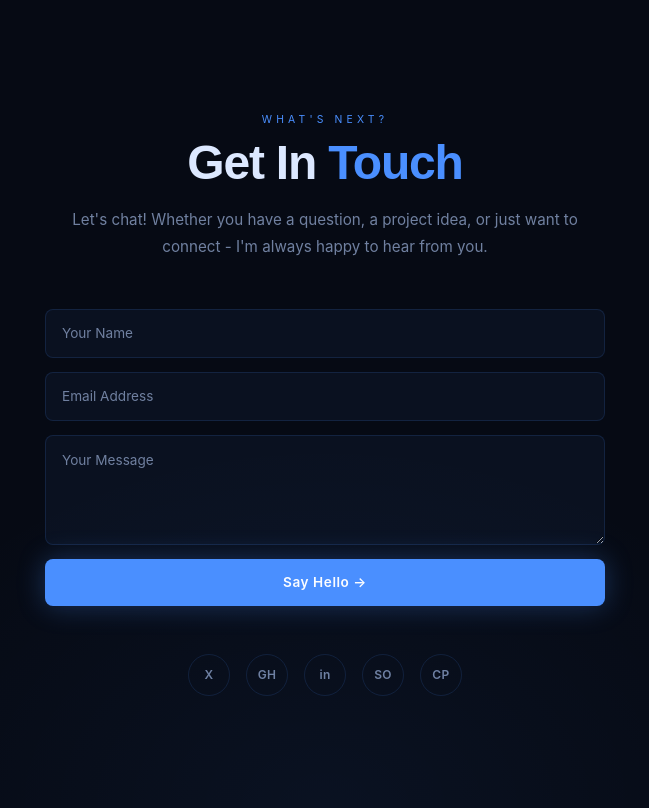
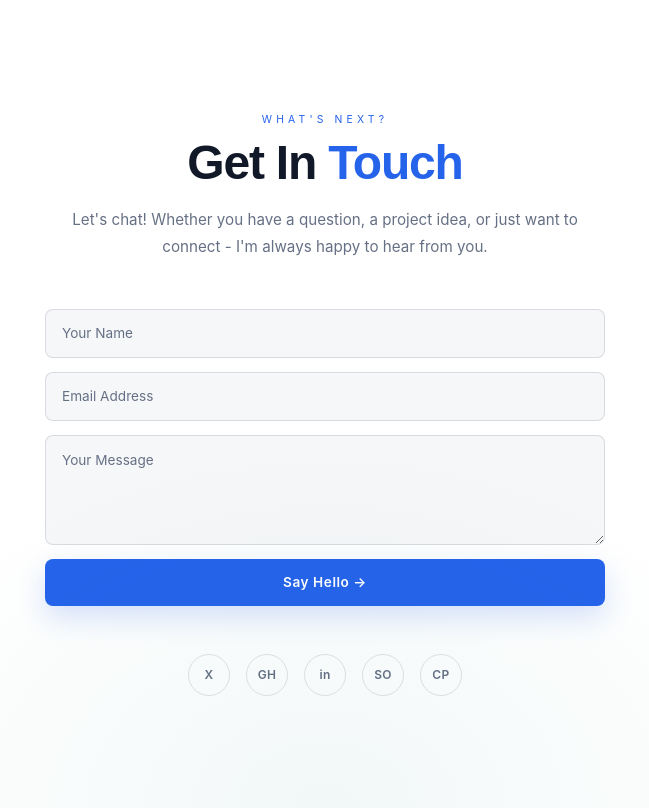
Before and after one commit to Sunilshah-7/portfolio_v1.0, a Next.js app: page /contact in a window 1280 px wide. Shown: the whole page, without its empty margins (315-964 px from the left). Built offline with nearby package versions, Linux system fonts and the light colour scheme.

Commit message:
Refresh portfolio with light theme

```diff
--- a/app/globals.css
+++ b/app/globals.css
@@ -1,17 +1,15 @@
 @import "tailwindcss";
 
 :root {
-  --bg: #060a14;
-  --bg2: #0a1120;
-  --bg3: #0e1628;
-  --blue: #4a8fff;
-  --purple: #9b6cf7;
-  --text: #dce8ff;
-  --muted: #7080a0;
-  --border: rgba(74, 143, 255, 0.14);
-  --glass: rgba(8, 16, 32, 0.75);
-  /* --background: #ffffff;
-  --foreground: #171717; */
+  --bg: #ffffff;
+  --bg2: #f6f7f9;
+  --bg3: #eef1f5;
+  --blue: #2563eb;
+  --teal: #0f766e;
+  --text: #111827;
+  --muted: #667085;
+  --border: rgba(15, 23, 42, 0.12);
+  --glass: rgba(255, 255, 255, 0.84);
 }
 
 @theme inline {
@@ -21,7 +19,7 @@
   --color-bg2: var(--bg2);
   --color-bg3: var(--bg3);
   --color-blue: var(--blue);
-  --color-purple: var(--purple);
+  --color-teal: var(--teal);
   --color-text: var(--text);
   --color-muted: var(--muted);
   --color-border: var(--border);
@@ -65,7 +63,7 @@ body {
 .cur-ring {
   width: 30px;
   height: 30px;
-  border: 1.5px solid rgba(74, 143, 255, 0.45);
+  border: 1.5px solid rgba(37, 99, 235, 0.35);
   transition:
     width 0.2s,
     height 0.2s,
@@ -76,7 +74,7 @@ body {
   width: 52px;
   height: 52px;
   opacity: 0.8;
-  border-color: rgba(74, 143, 255, 0.7);
+  border-color: rgba(37, 99, 235, 0.62);
 }
 
 nav {
@@ -95,7 +93,7 @@ nav {
 }
 
 nav.solid {
-  background: rgba(6, 10, 20, 0.88);
+  background: rgba(255, 255, 255, 0.88);
   backdrop-filter: blur(24px);
   box-shadow: 0 1px 0 var(--border);
 }
@@ -193,8 +191,8 @@ nav.solid {
   pointer-events: none;
   z-index: 0;
   background-image:
-    linear-gradient(rgba(74, 143, 255, 0.025) 1px, transparent 1px),
-    linear-gradient(90deg, rgba(74, 143, 255, 0.025) 1px, transparent 1px);
+    linear-gradient(rgba(37, 99, 235, 0.045) 1px, transparent 1px),
+    linear-gradient(90deg, rgba(37, 99, 235, 0.045) 1px, transparent 1px);
   background-size: 60px 60px;
 }
 
@@ -232,7 +230,7 @@ nav.solid {
 }
 
 .hero-name .grad {
-  background: linear-gradient(120deg, var(--blue) 0%, var(--purple) 100%);
+  background: linear-gradient(120deg, var(--blue) 0%, var(--teal) 100%);
   -webkit-background-clip: text;
   background-clip: text;
   color: transparent;
@@ -275,13 +273,13 @@ nav.solid {
   background: var(--blue);
   color: #fff;
   border: none;
-  box-shadow: 0 0 28px rgba(74, 143, 255, 0.35);
+  box-shadow: 0 12px 28px rgba(37, 99, 235, 0.2);
 }
 
 .btn-p:hover {
-  background: #6ba5ff;
+  background: #1d4ed8;
   transform: translateY(-2px);
-  box-shadow: 0 0 40px rgba(74, 143, 255, 0.55);
+  box-shadow: 0 16px 34px rgba(37, 99, 235, 0.28);
 }
 
 .btn-o {
@@ -321,8 +319,8 @@ nav.solid {
   inset: -30px;
   background: radial-gradient(
     ellipse at center,
-    rgba(74, 143, 255, 0.22) 0%,
-    rgba(155, 108, 247, 0.1) 50%,
+    rgba(37, 99, 235, 0.16) 0%,
+    rgba(15, 118, 110, 0.09) 50%,
     transparent 75%
   );
   z-index: 1;
@@ -338,10 +336,10 @@ nav.solid {
   pointer-events: none;
   background: linear-gradient(
     135deg,
-    rgba(74, 143, 255, 0.5),
-    rgba(155, 108, 247, 0.4),
+    rgba(37, 99, 235, 0.5),
+    rgba(15, 118, 110, 0.38),
     transparent 60%,
-    rgba(74, 143, 255, 0.2)
+    rgba(37, 99, 235, 0.18)
   );
   -webkit-mask:
     linear-gradient(#fff 0 0) content-box,
@@ -394,7 +392,7 @@ nav.solid {
   font-family: var(--font-space);
   font-size: 0.85rem;
   font-weight: 600;
-  color: var(--purple);
+  color: var(--teal);
 }
 
 .hero-scroll {
@@ -495,7 +493,7 @@ section {
   top: 8px;
   bottom: 8px;
   width: 1px;
-  background: linear-gradient(to bottom, var(--blue), var(--purple), transparent);
+  background: linear-gradient(to bottom, var(--blue), var(--teal), transparent);
 }
 
 .tl-item {
@@ -512,7 +510,7 @@ section {
   height: 7px;
   border-radius: 50%;
   background: var(--blue);
-  box-shadow: 0 0 10px rgba(74, 143, 255, 0.7);
+  box-shadow: 0 0 10px rgba(37, 99, 235, 0.36);
   transform: translateX(-3px);
 }
 
@@ -540,7 +538,7 @@ section {
 
 .tl-desc {
   font-size: 0.78rem;
-  color: rgba(112, 128, 160, 0.8);
+  color: #667085;
   line-height: 1.65;
 }
 
@@ -561,14 +559,14 @@ section {
   border: 1px solid var(--border);
   font-size: 0.72rem;
   color: var(--muted);
-  background: rgba(74, 143, 255, 0.04);
+  background: rgba(37, 99, 235, 0.035);
   transition: all 0.2s;
 }
 
 .tag:hover {
   border-color: var(--blue);
   color: var(--blue);
-  background: rgba(74, 143, 255, 0.08);
+  background: rgba(37, 99, 235, 0.07);
 }
 
 .research-row {
@@ -580,7 +578,7 @@ section {
 
 .r-card,
 .a-card {
-  background: rgba(14, 22, 40, 0.8);
+  background: rgba(255, 255, 255, 0.92);
   border: 1px solid var(--border);
   border-radius: 14px;
   overflow: hidden;
@@ -590,8 +588,8 @@ section {
 .r-card:hover,
 .a-card:hover {
   transform: translateY(-6px);
-  border-color: rgba(74, 143, 255, 0.3);
-  box-shadow: 0 24px 60px rgba(0, 0, 0, 0.5);
+  border-color: rgba(37, 99, 235, 0.25);
+  box-shadow: 0 24px 60px rgba(15, 23, 42, 0.12);
 }
 
 .r-img,
@@ -674,7 +672,7 @@ section {
   pointer-events: none;
   background: radial-gradient(
     ellipse 80% 50% at 50% 0%,
-    rgba(74, 143, 255, 0.04) 0%,
+    rgba(37, 99, 235, 0.05) 0%,
     transparent 70%
   );
 }
@@ -702,10 +700,10 @@ section {
 }
 
 .p-card:hover {
-  border-color: rgba(74, 143, 255, 0.3);
+  border-color: rgba(37, 99, 235, 0.28);
   box-shadow:
-    0 40px 90px rgba(0, 0, 0, 0.65),
-    0 0 0 1px rgba(74, 143, 255, 0.1);
+    0 30px 70px rgba(15, 23, 42, 0.18),
+    0 0 0 1px rgba(37, 99, 235, 0.08);
 }
 
 .p-card img {
@@ -726,8 +724,8 @@ section {
   inset: 0;
   background: linear-gradient(
     135deg,
-    rgba(74, 143, 255, 0.08),
-    rgba(155, 108, 247, 0.06)
+    rgba(37, 99, 235, 0.08),
+    rgba(15, 118, 110, 0.06)
   );
   opacity: 0;
   transition: opacity 0.35s;
@@ -742,8 +740,8 @@ section {
   inset: 0;
   background: linear-gradient(
     to top,
-    rgba(4, 8, 18, 0.95) 0%,
-    rgba(4, 8, 18, 0.5) 45%,
+    rgba(15, 23, 42, 0.94) 0%,
+    rgba(15, 23, 42, 0.48) 45%,
     transparent 100%
   );
   display: flex;
@@ -863,7 +861,7 @@ section {
   pointer-events: none;
   background: radial-gradient(
     ellipse 60% 70% at 50% 100%,
-    rgba(74, 143, 255, 0.06) 0%,
+    rgba(15, 118, 110, 0.055) 0%,
     transparent 65%
   );
 }
@@ -914,7 +912,7 @@ section {
 
 .c-input:focus {
   border-color: var(--blue);
-  box-shadow: 0 0 0 3px rgba(74, 143, 255, 0.1);
+  box-shadow: 0 0 0 3px rgba(37, 99, 235, 0.1);
 }
 
 .c-input::placeholder {
@@ -935,14 +933,14 @@ textarea.c-input {
   font-size: 0.85rem;
   font-weight: 600;
   cursor: pointer;
-  box-shadow: 0 0 28px rgba(74, 143, 255, 0.3);
+  box-shadow: 0 12px 28px rgba(37, 99, 235, 0.18);
   transition: all 0.25s;
   letter-spacing: 0.04em;
 }
 
 .c-btn:hover {
-  background: #6ba5ff;
-  box-shadow: 0 0 44px rgba(74, 143, 255, 0.55);
+  background: #1d4ed8;
+  box-shadow: 0 16px 34px rgba(37, 99, 235, 0.26);
   transform: translateY(-2px);
 }
 
@@ -972,7 +970,7 @@ textarea.c-input {
 .c-socials a:hover {
   border-color: var(--blue);
   color: var(--blue);
-  box-shadow: 0 0 18px rgba(74, 143, 255, 0.2);
+  box-shadow: 0 0 18px rgba(37, 99, 235, 0.14);
 }
 
 footer {
--- a/components/heroAnimation.tsx
+++ b/components/heroAnimation.tsx
@@ -82,7 +82,7 @@ const HeroAnimation = () => {
             context.beginPath();
             context.moveTo(ax, ay);
             context.lineTo(bx, by);
-            context.strokeStyle = `rgba(74,143,255,${0.08 * (1 - d / 120)})`;
+            context.strokeStyle = `rgba(37,99,235,${0.1 * (1 - d / 120)})`;
             context.lineWidth = 0.5;
             context.stroke();
           }
@@ -90,7 +90,7 @@ const HeroAnimation = () => {
         // Draw particle
         context.beginPath();
         context.arc(ax, ay, a.s, 0, Math.PI * 2);
-        context.fillStyle = `rgba(74,143,255,${a.o})`;
+        context.fillStyle = `rgba(37,99,235,${a.o * 0.72})`;
         context.fill();
       }
 
@@ -98,7 +98,7 @@ const HeroAnimation = () => {
       const mx = mouseX * W;
       const my = mouseY * H;
       const rg = context.createRadialGradient(mx, my, 0, mx, my, 200);
-      rg.addColorStop(0, "rgba(74,143,255,0.04)");
+      rg.addColorStop(0, "rgba(15,118,110,0.045)");
       rg.addColorStop(1, "transparent");
       context.fillStyle = rg;
       context.fillRect(0, 0, W, H);
--- a/components/hireMe.tsx
+++ b/components/hireMe.tsx
@@ -15,7 +15,7 @@ const HireMe = () => {
     <div className="fixed z-40 bottom-4 right-4 sm:bottom-6 sm:right-6 lg:bottom-8 lg:right-8">
       <div className="relative group">
         {/* Glowing background effect */}
-        <div className="absolute inset-0 w-16 h-16 transition-opacity rounded-full opacity-75 sm:w-20 sm:h-20 lg:w-24 lg:h-24 bg-gradient-to-r from-purple-600 to-pink-600 blur-lg group-hover:opacity-100 animate-pulse"></div>
+        <div className="absolute inset-0 w-16 h-16 transition-opacity rounded-full opacity-60 sm:w-20 sm:h-20 lg:w-24 lg:h-24 bg-gradient-to-r from-blue-600 to-teal-600 blur-lg group-hover:opacity-80 animate-pulse"></div>
 
         {/* Main circular button */}
         <button
--- a/components/navigation.tsx
+++ b/components/navigation.tsx
@@ -61,7 +61,7 @@ const Navigation = () => {
       <nav
         className={`fixed top-0 left-0 right-0 z-200 transition-all duration-300 px-8 py-5 ${
           isScrolled
-            ? "bg-[rgba(6,10,20, 0.88)] backdrop-blur-[24px] shadow-[0_1px_0_var(--border)]"
+            ? "bg-[rgba(255,255,255,0.88)] backdrop-blur-[24px] shadow-[0_1px_0_var(--border)]"
             : "bg-transparent"
         }`}
       >
@@ -201,7 +201,7 @@ const Navigation = () => {
                     rel="noopener noreferrer"
                     className="hover:opacity-80"
                   >
-                    <FaTwitter className="text-3xl text-blue-400 transition-colors hover:text-white" />
+                    <FaTwitter className="text-3xl text-blue-600 transition-colors hover:text-gray-900" />
                   </Link>
                   <Link
                     href="https://github.com/Sunilshah-7/"
@@ -209,7 +209,7 @@ const Navigation = () => {
                     rel="noopener noreferrer"
                     className="hover:opacity-80"
                   >
-                    <FaGithub className="text-3xl text-white transition-colors hover:text-blue-400" />
+                    <FaGithub className="text-3xl text-gray-900 transition-colors hover:text-blue-600" />
                   </Link>
                   <Link
                     href="https://www.linkedin.com/in/sunilshah77/"
@@ -217,7 +217,7 @@ const Navigation = () => {
                     rel="noopener noreferrer"
                     className="hover:opacity-80"
                   >
-                    <FaLinkedin className="text-3xl text-blue-400 transition-colors hover:text-white" />
+                    <FaLinkedin className="text-3xl text-blue-600 transition-colors hover:text-gray-900" />
                   </Link>
                 </div>
               </div>
```
Also changed, not shown: components/heroSection.tsx (+8 -8 lines).
